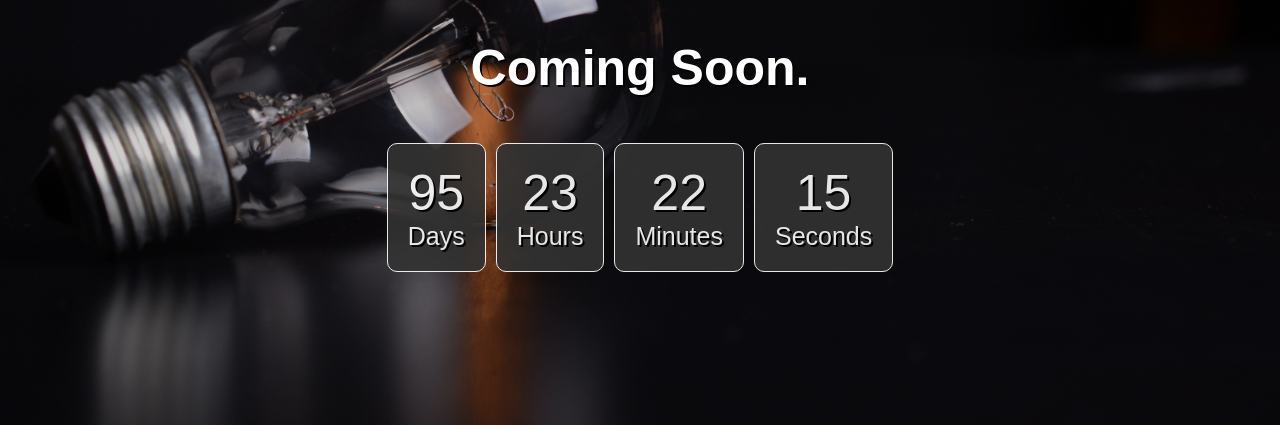
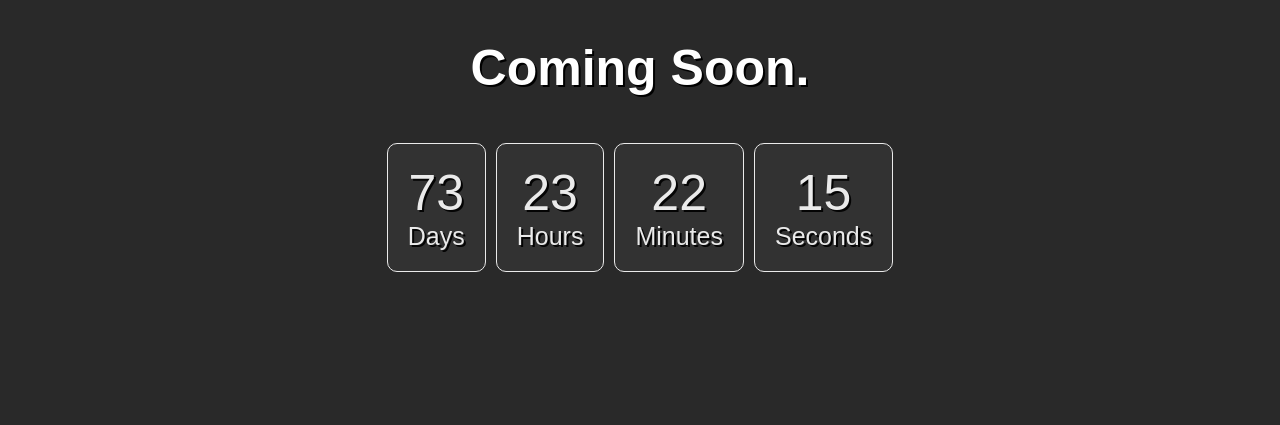
Before and after one commit to PFurtak/QuickConstPage, a plain HTML site: page index.html in a window 1280 px wide. Shown: the part 375-800 px from the top of the page. Drawn offline with Linux system fonts and the light colour scheme.

Commit message:
adjusted date for accuracy

```diff
--- a/main.js
+++ b/main.js
@@ -1,7 +1,7 @@
 const countdown = document.querySelector('.countdown');
 
 // Set Launch Date
-const launchDate = new Date('May 30, 2020 13:00:00').getTime();
+const launchDate = new Date('May 8, 2020 13:00:00').getTime();
 
 //Update time per second
 const intvl = setInterval(() => {
@@ -13,7 +13,9 @@ const intvl = setInterval(() => {
 
   // time calculations
   const days = Math.floor(distance / (1000 * 60 * 60 * 24));
-    const hours = Math.floor((distance % (1000 * 60 * 60 * 24)) / (1000 * 60 * 60));
+  const hours = Math.floor(
+    (distance % (1000 * 60 * 60 * 24)) / (1000 * 60 * 60)
+  );
   const mins = Math.floor((distance % (1000 * 60 * 60)) / (1000 * 60));
   const seconds = Math.floor((distance % (1000 * 60)) / 1000);
 
@@ -25,10 +27,9 @@ const intvl = setInterval(() => {
     <div>${seconds}<span>Seconds</span></div>
     `;
   // if launch date passed
-if(distance < 0) {
+  if (distance < 0) {
     clearInterval(intvl);
     countdown.style.color = '#17a2b8';
     countdown.innerHTML = 'Launched!';
   }
-
 }, 1000);
--- a/style.css
+++ b/style.css
@@ -4,7 +4,6 @@
 
 html,
 body {
-
   margin: 0;
   font-family: Arial, Helvetica, sans-serif;
   color: white;
@@ -13,10 +12,9 @@ body {
   text-shadow: 2px 2px black;
 }
 
-
 .landing {
   position: relative;
-    background-image: url(action-blur-bulb-dark-355904\ \(1\).jpg);
+  background-image: url(action-blur-bulb-dark-355904\\(1\).jpg);
   background-size: cover;
   background-position: center;
   height: 100vh;
@@ -59,7 +57,6 @@ body {
 }
 
 .countdown div:first-child {
-
 }
 
 .countdown span {
@@ -115,7 +112,6 @@ body {
 }
 
 @media (max-height: 400px) {
-
   img {
     padding: 30px;
   }
```
Lines whose indentation alone changed are shown as unchanged.
